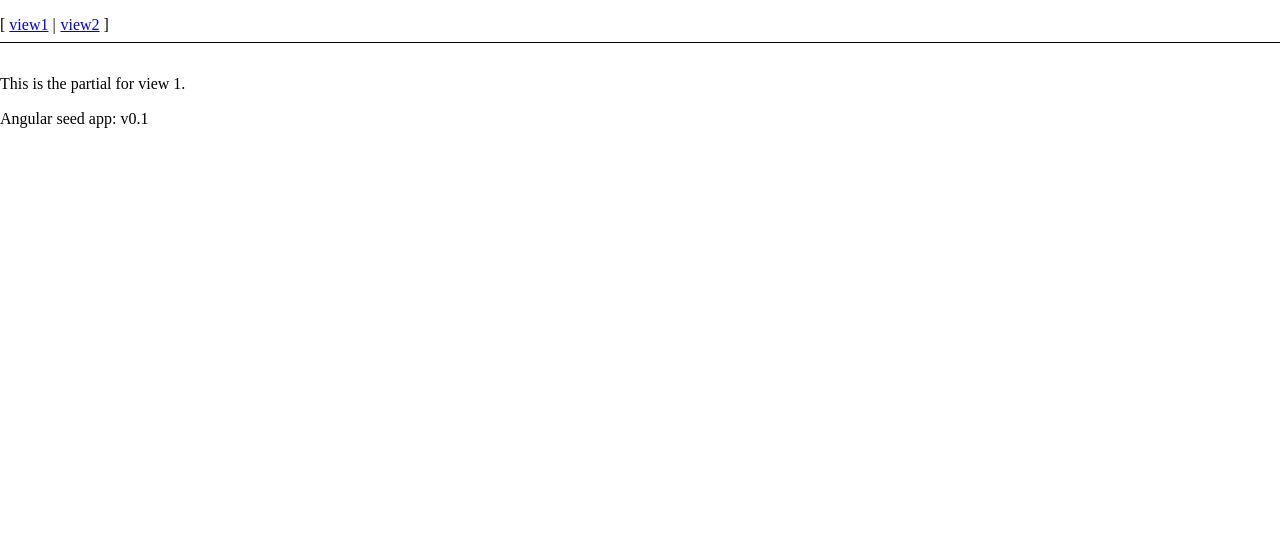
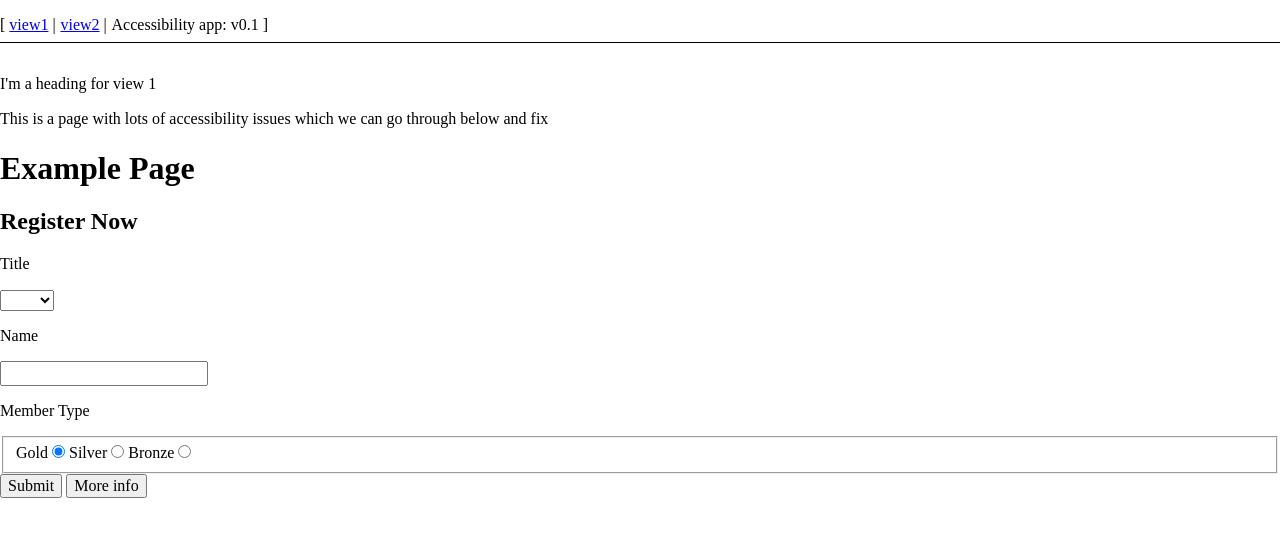
Before and after one commit to markmcdermid/neilsworkshop, a website: page app/index.html at #!/view1 in a window 1280 px wide. Drawn offline with nearby package versions, Linux system fonts and the light colour scheme; some packages are replaced by stand-ins of ours.

Commit message:
some more work

```diff
--- a/app/index.html
+++ b/app/index.html
@@ -12,21 +12,19 @@
     <link rel="stylesheet" href="bower_components/html5-boilerplate/dist/css/normalize.css">
     <link rel="stylesheet" href="bower_components/html5-boilerplate/dist/css/main.css">
     <link rel="stylesheet" href="app.css">
+    <link rel="stylesheet" href="view1/view1Style.css">
     <script src="bower_components/html5-boilerplate/dist/js/vendor/modernizr-2.8.3.min.js"></script>
 </head>
 <body>
     <ul class="menu">
         <li><a href="#!/view1">view1</a></li>
         <li><a href="#!/view2">view2</a></li>
+        <li>Accessibility app: v<span app-version></span></li>
     </ul>
-
-  <!--[if lt IE 7]>
-      <p class="browsehappy">You are using an <strong>outdated</strong> browser. Please <a href="http://browsehappy.com/">upgrade your browser</a> to improve your experience.</p>
-  <![endif]-->
 
     <div ng-view></div>
 
-  <div>Angular seed app: v<span app-version></span></div>
+
 
     <!-- In production use:
     <script src="//ajax.googleapis.com/ajax/libs/angularjs/x.x.x/angular.min.js"></script>
--- a/app/view1/view1.html
+++ b/app/view1/view1.html
@@ -1 +1,41 @@
-<p>This is the partial for view 1.</p>
+<p>I'm a heading for view 1</p>
+
+<p>
+    This is a page with lots of accessibility issues which we can go through below and fix
+</p>
+
+<h1>Example Page</h1>
+
+<form name="registration" class="registration-forM" novalidate action="">
+    <h2 class="registration-heading">Register Now</h2>
+    <div class="input-field">
+        <p>Title</p>
+        <select data-ng-model="v1.formEntry.title">
+            <option>Mr</option>
+            <option>Mrs</option>
+            <option>Miss</option>
+        </select>
+    </div>
+    <div class="input-field">
+        <p>Name</p>
+        <input type="text" data-ng-model="v1.formEntry.name"/>
+    </div>
+    <div class="input-field">
+        <p>Member Type</p>
+        <fieldset>
+            <label for="gold">Gold</label>
+            <input id="gold" type="radio" value="gold" name="memberType" checked/>
+            <label for="silver">Silver</label>
+            <input id="silver" type="radio" value="silver" name="memberType"/>
+            <label for="bronze">Bronze</label>
+            <input id="bronze" type="radio" value="bronze" name="memberType"/>
+        </fieldset>
+    </div>
+    <button type="submit">Submit</button>
+    <button data-ng-click="v1.showModal = true">More info</button>
+</form>
+
+<div data-ng-show="v1.showModal" class="modal">
+    <p>Some text inside a modal.</p>
+    <button data-ng-click="v1.showModal = false">Close modal</button>
+</div>
--- a/app/view1/view1.js
+++ b/app/view1/view1.js
@@ -5,10 +5,13 @@ angular.module('myApp.view1', ['ngRoute'])
 .config(['$routeProvider', function($routeProvider) {
   $routeProvider.when('/view1', {
     templateUrl: 'view1/view1.html',
-    controller: 'View1Ctrl'
+    controller: 'View1Ctrl',
+    controllerAs: 'v1'
   });
 }])
 
 .controller('View1Ctrl', [function() {
-
+  this.formEntry = {title: "", name: "", type: ""};
+  this.showModal = false;
+  this.testtext = "hello";
 }]);
--- /dev/null
+++ b/app/view1/view1Style.css
@@ -0,0 +1,9 @@
+.modal {
+    height: 500px;
+    width: 500px;
+    position: fixed;
+    top: 100px;
+    left: 100px;
+    border: 5px solid black;
+    background: darkgrey;
+}
```
Also changed, not shown: app/view2/view2.html (+39 -5 lines). Lines whose indentation alone changed are shown as unchanged.
